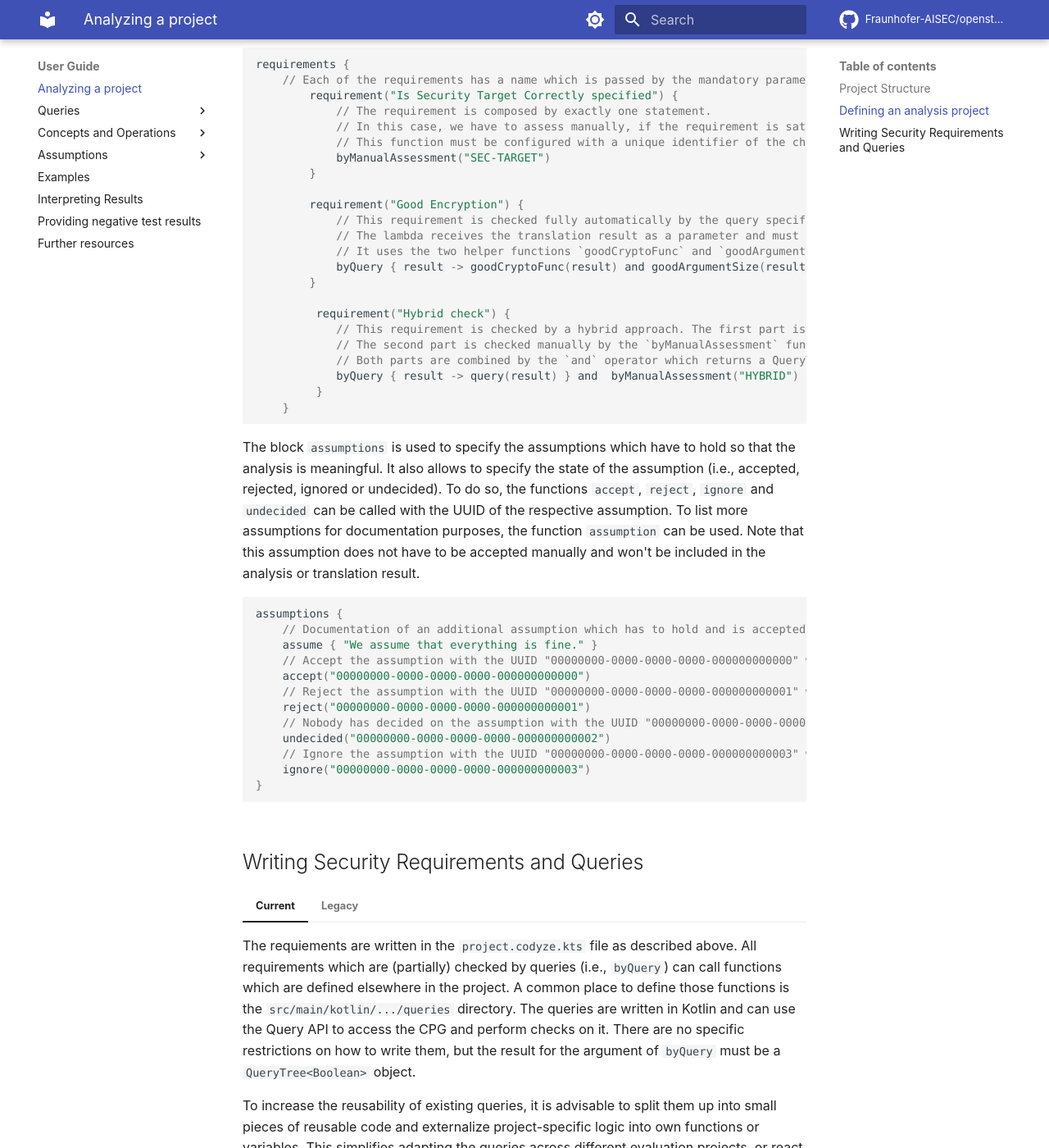
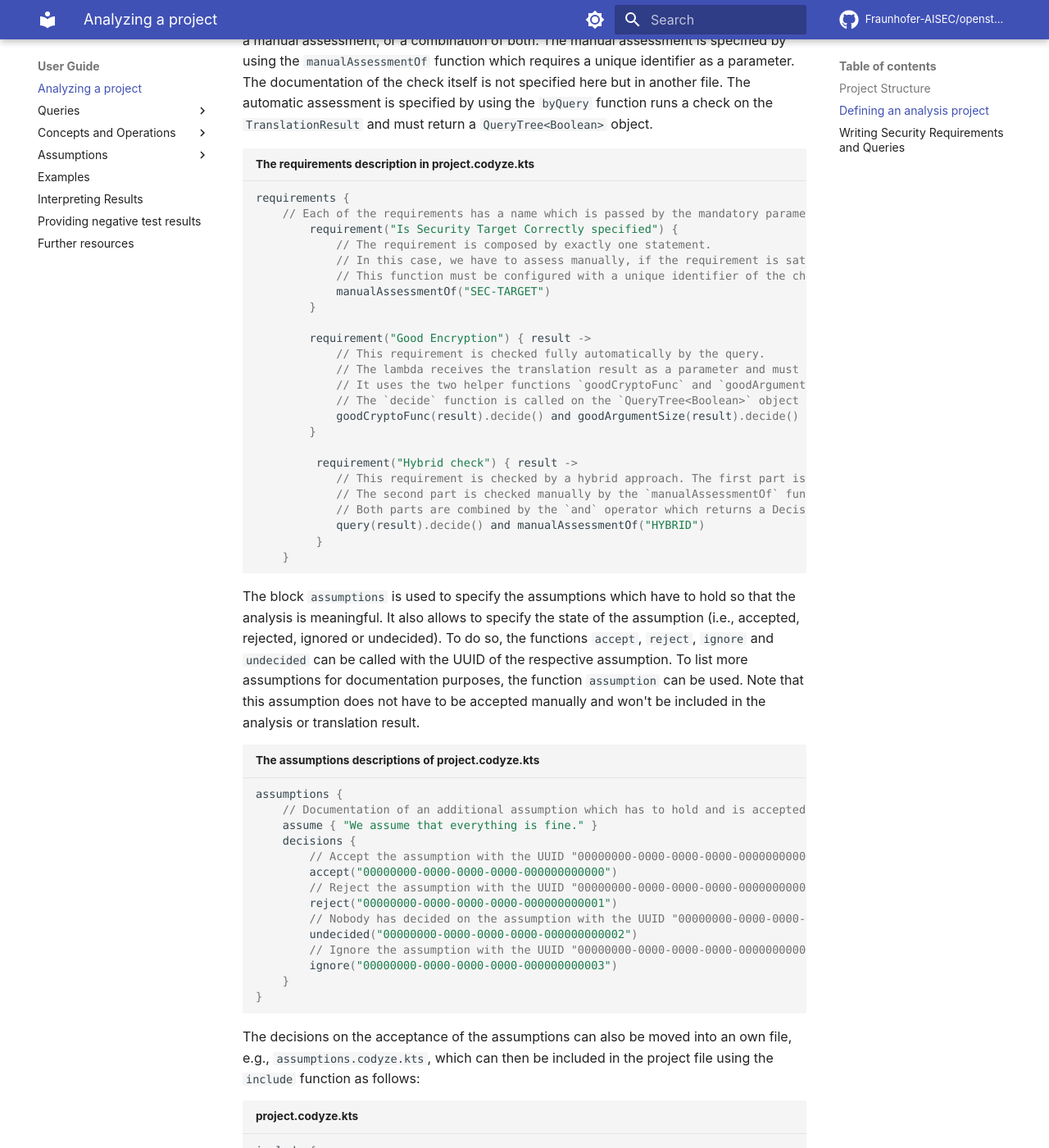
Before and after one commit to Fraunhofer-AISEC/codyze-evaluator, an MkDocs documentation site: the page built from documentation/docs/analyzing-project.md, in a window 1280 px wide and 1400 px high, scrolled down 2418 px. Shown: the whole window at 82% size. Built offline with MkDocs 1.6.1 and Material for MkDocs 9.7.7, drawn with Linux system fonts in a browser that asks for light colours; comment, search, counter and statistics services are not loaded; some of the changed text lies outside the part shown.

Commit message:
Some update

````diff
--- a/documentation/docs/analyzing-project.md
+++ b/documentation/docs/analyzing-project.md
@@ -51,7 +51,7 @@ and how to write those queries.
     The project is defined in a file called `project.codyze.kts` which is then passed to the OpenStack Checker.
 
     The outer element is the `project` element which has a `name` can contain the declarative blocks `tool`, `toe`, `requirements`, and `assumptions`.
-    ```kotlin
+    ```kotlin title="project.codyze.kts"
     project {
         name = "This is the evaluation of OpenStack"
 
@@ -68,7 +68,7 @@ and how to write those queries.
     The `tool` block can be used to fine-tune the configuration of the OpenStack Checker by registering additional passes or external libraries, among others.
     The full list of options can be found in the documentation of the `TranslationConfiguration.Builder` which can be accessed here.
     An example of a `tool` block is:
-    ```kotlin
+    ```kotlin title="The tool description in project.codyze.kts"
     tool {
         // Register additional passes
         registerPass<MyPass>()
@@ -84,7 +84,7 @@ and how to write those queries.
     The `toe` block is used to specify the TOE and where its components can be found.
     The information provided here are used to translate the TOE to the CPG.
     The following example shows how to use this block:
-    ```kotlin
+    ```kotlin title="The TOE description in project.codyze.kts"
     toe {
         // The name of the TOE
         name = "My Mock TOE"
@@ -109,31 +109,32 @@ and how to write those queries.
 
     The `requirements` block is used to specify the requirements the TOE has to satisfy.
     Each `requirement` listed here has a name and can be checked by automatically running a query, a manual assessment, or a combination of both.
-    The manual assessment is specified by using the `byManualAssessment` function which requires a unique identifier as a parameter.
+    The manual assessment is specified by using the `manualAssessmentOf` function which requires a unique identifier as a parameter.
     The documentation of the check itself is not specified here but in another file.
     The automatic assessment is specified by using the `byQuery` function runs a check on the `TranslationResult` and must return a `QueryTree<Boolean>` object.
-    ```kotlin
+    ```kotlin title="The requirements description in project.codyze.kts"
     requirements {
         // Each of the requirements has a name which is passed by the mandatory parameter.
             requirement("Is Security Target Correctly specified") {
                 // The requirement is composed by exactly one statement.
-                // In this case, we have to assess manually, if the requirement is satisfied, what is done by the `byManualAssessment` function.
+                // In this case, we have to assess manually, if the requirement is satisfied, what is done by the `manualAssessmentOf` function.
                 // This function must be configured with a unique identifier of the check to be performed.
-                byManualAssessment("SEC-TARGET")
+                manualAssessmentOf("SEC-TARGET")
             }
 
-            requirement("Good Encryption") {
-                // This requirement is checked fully automatically by the query specified in the `byQuery` function.
-                // The lambda receives the translation result as a parameter and must return a `QueryTree<Boolean>` object.
-                // It uses the two helper functions `goodCryptoFunc` and `goodArgumentSize` which are part of the catalogue.
-                byQuery { result -> goodCryptoFunc(result) and goodArgumentSize(result) }
+            requirement("Good Encryption") { result ->
+                // This requirement is checked fully automatically by the query.
+                // The lambda receives the translation result as a parameter and must return a `Decision` object.
+                // It uses the two helper functions `goodCryptoFunc` and `goodArgumentSize` which are part of the catalogue and return a `QueryTree<Boolean>` object.
+                // The `decide` function is called on the `QueryTree<Boolean>` object to get the final `Decision` object by assessing the acceptance of assumptions.
+                goodCryptoFunc(result).decide() and goodArgumentSize(result).decide()
             }
 
-             requirement("Hybrid check") {
+             requirement("Hybrid check") { result ->
                 // This requirement is checked by a hybrid approach. The first part is checked by the query specified in the `byQuery` function.
-                // The second part is checked manually by the `byManualAssessment` function.
-                // Both parts are combined by the `and` operator which returns a QueryTree<Boolean>.
-                byQuery { result -> query(result) } and  byManualAssessment("HYBRID")
+                // The second part is checked manually by the `manualAssessmentOf` function.
+                // Both parts are combined by the `and` operator which returns a Decision object.
+                query(result).decide() and manualAssessmentOf("HYBRID")
              }
         }
     ```
@@ -142,18 +143,59 @@ and how to write those queries.
     To do so, the functions `accept`, `reject`, `ignore` and `undecided` can be called with the UUID of the respective assumption.
     To list more assumptions for documentation purposes, the function `assumption` can be used.
     Note that this assumption does not have to be accepted manually and won't be included in the analysis or translation result.
-    ```kotlin
+    ```kotlin title="The assumptions descriptions of project.codyze.kts"
     assumptions {
         // Documentation of an additional assumption which has to hold and is accepted.
         assume { "We assume that everything is fine." }
-        // Accept the assumption with the UUID "00000000-0000-0000-0000-000000000000" which is part of the CPG or the queries.
-        accept("00000000-0000-0000-0000-000000000000")
-        // Reject the assumption with the UUID "00000000-0000-0000-0000-000000000001" which is part of the CPG or the queries.
-        reject("00000000-0000-0000-0000-000000000001")
-        // Nobody has decided on the assumption with the UUID "00000000-0000-0000-0000-000000000002" which is part of the CPG or the queries.
-        undecided("00000000-0000-0000-0000-000000000002")
-        // Ignore the assumption with the UUID "00000000-0000-0000-0000-000000000003" which is part of the CPG or the queries.
-        ignore("00000000-0000-0000-0000-000000000003")
+        decisions {
+            // Accept the assumption with the UUID "00000000-0000-0000-0000-000000000000" which is part of the CPG or the queries.
+            accept("00000000-0000-0000-0000-000000000000")
+            // Reject the assumption with the UUID "00000000-0000-0000-0000-000000000001" which is part of the CPG or the queries.
+            reject("00000000-0000-0000-0000-000000000001")
+            // Nobody has decided on the assumption with the UUID "00000000-0000-0000-0000-000000000002" which is part of the CPG or the queries.
+            undecided("00000000-0000-0000-0000-000000000002")
+            // Ignore the assumption with the UUID "00000000-0000-0000-0000-000000000003" which is part of the CPG or the queries.
+            ignore("00000000-0000-0000-0000-000000000003")
+        }
+    }
+    ```
+    The decisions on the acceptance of the assumptions can also be moved into an own file, e.g., `assumptions.codyze.kts`, which can then be included in the project file using the `include` function as follows:
+    ```kotlin title="project.codyze.kts"
+    include {
+        AssumptionDecisions from "assumptions.codyze.kts"
+    }
+    ```
+    ```kotlin title="assumptions.codyze.kts"
+    project {
+        assumptions {
+            decisions {
+                accept("00000000-0000-0000-0000-000000000000")
+                reject("00000000-0000-0000-0000-000000000001")
+                undecided("00000000-0000-0000-0000-000000000002")
+                ignore("00000000-0000-0000-0000-000000000003")
+            }
+        }
+    }
+    ```
+
+    Incorporating results of manual assessments is possible by documenting the results in a separate file, e.g., `manual.codyze.kts`, and including it in the project file:
+    ```kotlin title="project.codyze.kts"
+    include {
+        ManualAssessment from "manual.codyze.kts"
+    }
+    ```
+    The `manualAssessment` block contains the assessments of the checks which are performed manually.
+    Each check is identified by a unique identifier, which is used to link the manual assessment to the requirement and is passed as a string parameter to the function `of`.
+    ```kotlin title="manual.codyze.kts"
+    project {
+        manualAssessment {
+            // Document the manual assessment of check with identifier "SEC-TARGET".
+            of("SEC-TARGET") {
+                // The result of the manual assessment can be returned as a `Decision` object, `Boolean` or `QueryTree<Boolean>`.
+                // When returning a `Decision` object, the acceptance of assumptions is considered, when returning a `QueryTree<Boolean>`, it is possible to add assumptions by calling the function `assume`.
+                true
+            }
+        }
     }
     ```
 
@@ -198,10 +240,10 @@ and how to write those queries.
 === "Current"
 
     The requiements are written in the `project.codyze.kts` file as described above.
-    All requirements which are (partially) checked by queries (i.e., `byQuery`) can call functions which are defined elsewhere in the project.
+    All requirements which are (partially) checked by queries can call functions which are defined elsewhere in the project.
     A common place to define those functions is the `src/main/kotlin/.../queries` directory.
     The queries are written in Kotlin and can use the Query API to access the CPG and perform checks on it.
-    There are no specific restrictions on how to write them, but the result for the argument of `byQuery` must be a `QueryTree<Boolean>` object.
+    There are no specific restrictions on how to write them, but the result must be a `QueryTree<Boolean>`, `Boolean` or `Decision` object.
 
     To increase the reusability of existing queries, it is advisable to split them up into small pieces of reusable code and externalize project-specific logic into own functions or variables.
     This simplifies adapting the queries across different evaluation projects, or react to changes in the state of the art.
````
Also changed, not shown: documentation/docs/tagging-dsl.md (+26 -16 lines).
